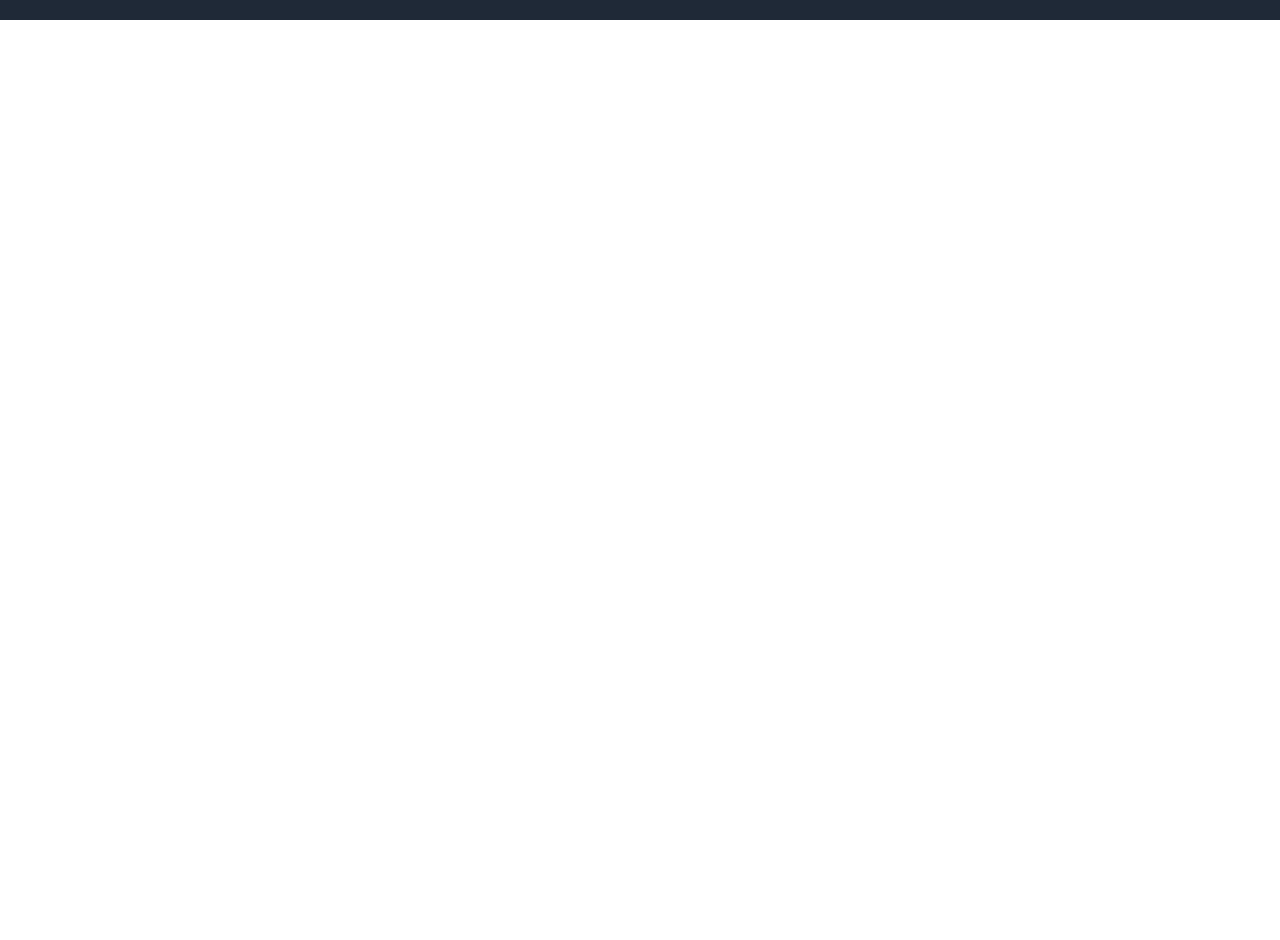
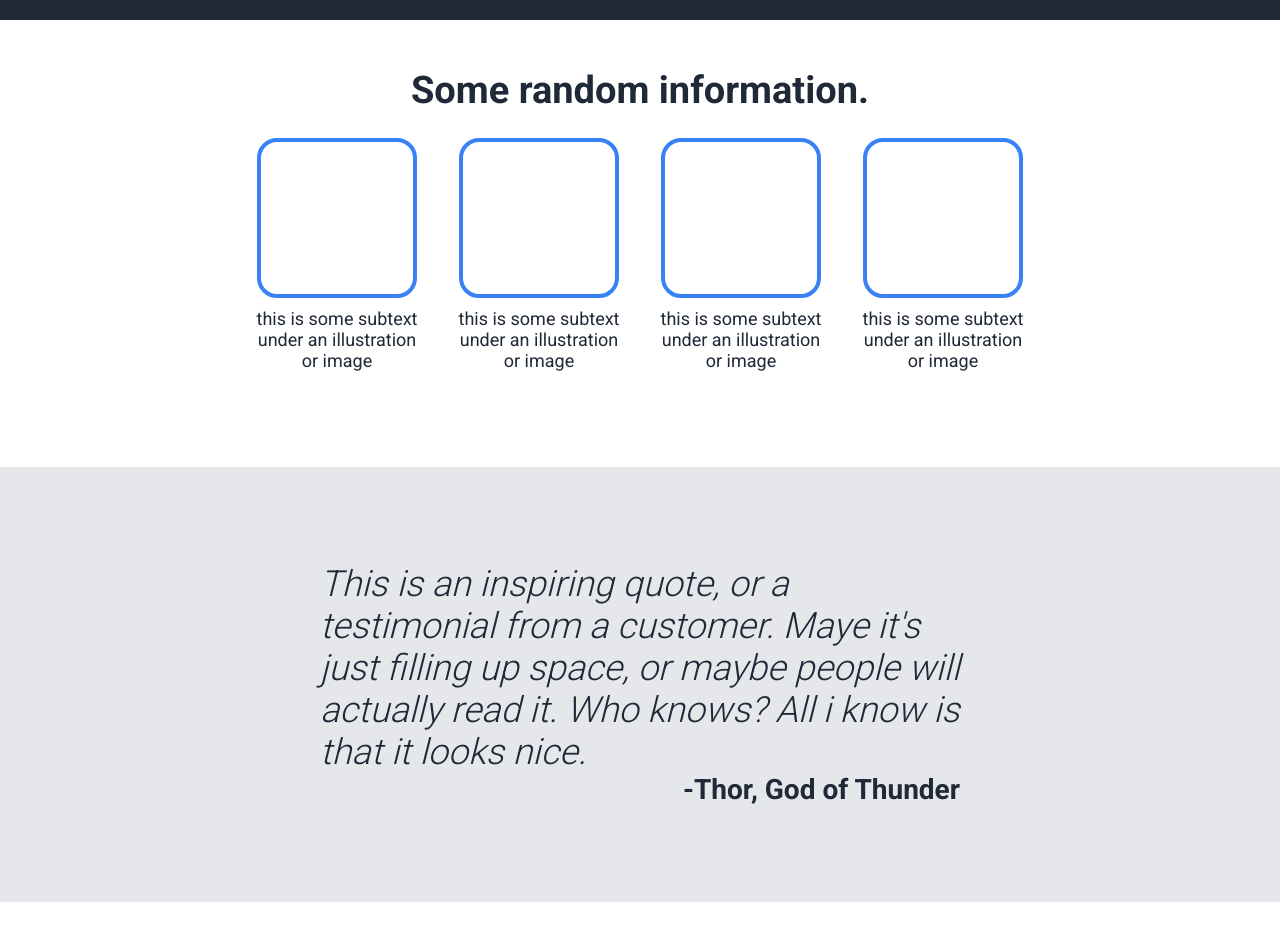
Before and after one commit to Heizahn/odin-landing-page, a plain HTML site: page index.html in a window 1280 px wide. Shown: the part 520-1460 px from the top of the page. Before the commit the page ends 800 px from the top, so only its background shows below. Drawn offline with Linux system fonts and the light colour scheme.

Commit message:
create two section in the main, the testimonial and some box whit some subtext for images

```diff
--- a/index.html
+++ b/index.html
@@ -28,5 +28,36 @@
             </div>
         </section>
     </header>
+    <main class="container">
+        <section class="container-section-1">
+            <h1>Some random information.</h1>
+            <div>
+                <article>
+                    <div></div>
+                    <p>this is some subtext under an illustration or image</p>
+                </article>
+                <article>
+                    <div></div>
+                    <p>this is some subtext under an illustration or image</p>
+                </article>
+                <article>
+                    <div></div>
+                    <p>this is some subtext under an illustration or image</p>
+                </article>
+                <article>
+                    <div></div>
+                    <p>this is some subtext under an illustration or image</p>
+                </article>
+            </div>
+        </section>
+        <section class="container-section-2">
+            <div>
+                <em>This is an inspiring quote, or a testimonial from a customer. Maye it's just filling up space, or maybe people will actually read it. Who knows? All i know is that it looks nice.</em>
+            </div>
+            <div class="autograph">
+                <strong>-Thor, God of Thunder</strong>
+            </div>
+        </section>
+    </main>
 </body>
 </html>
--- a/style.css
+++ b/style.css
@@ -1,29 +1,30 @@
 @import url('https://fonts.googleapis.com/css2?family=Roboto:wght@300;400;700;900&display=swap');
 
-*{
+* {
     margin: 0;
     padding: 0;
     box-sizing: border-box;
     font-family: 'Roboto', sans-serif;
 }
 
-.header{
+.header {
     background-color: #1f2937;
     padding: 0 12rem;
     color: #f9faf8;
 }
-.header .navbar{
+
+.header .navbar {
     display: flex;
     justify-content: space-between;
     padding-top: 20px;
 }
 
-.header .navbar .logo{
+.header .navbar .logo {
     font-size: 24px;
     font-weight: 900;
 }
 
-.header .navbar .links{
+.header .navbar .links {
     display: flex;
     gap: 20px;
     text-decoration: none;
@@ -35,13 +36,13 @@
     margin-bottom: 5rem;
 }
 
-.header .navbar .links li:hover{
+.header .navbar .links li:hover {
     cursor: pointer;
     color: blueviolet;
 }
 
 
-.header .section-in-header{
+.header .section-in-header {
     display: flex;
     justify-content: space-between;
     align-items: center;
@@ -49,23 +50,23 @@
 }
 
 
-.header .section-in-header div{
+.header .section-in-header div {
     margin-top: 3rem;
     width: 50%;
 }
 
-.header .section-in-header .section-1 h1{
+.header .section-in-header .section-1 h1 {
     font-size: 48px;
 }
 
-.header .section-in-header .section-1 p{
+.header .section-in-header .section-1 p {
     font-size: 18px;
     font-weight: 400;
     margin-right: 4rem;
     margin-bottom: 1rem;
 }
 
-.header .section-in-header .section-1 button{
+.header .section-in-header .section-1 button {
     border: none;
     padding: .6rem 2rem;
     background-color: #3882f6;
@@ -76,15 +77,15 @@
     transition: all 0.3s ease;
 }
 
-.header .section-in-header .section-1 button:hover{
+.header .section-in-header .section-1 button:hover {
     cursor: pointer;
 }
 
-.header .section-in-header .section-1 button:active{
+.header .section-in-header .section-1 button:active {
     transform: scale(0.9);
 }
 
-.header .section-in-header .section-2{
+.header .section-in-header .section-2 {
     display: flex;
     justify-content: center;
     align-items: center;
@@ -92,3 +93,65 @@
     height: 243px;
     font-size: 18px;
 }
+
+.container .container-section-1 {
+    padding: 3rem 12rem;
+    display: flex;
+    flex-direction: column;
+    align-items: center;
+    justify-content: center;
+}
+
+.container .container-section-1 h1 {
+    font-size: 38px;
+    color: #1f2937;
+}
+
+.container .container-section-1 div {
+    display: flex;
+    margin-top: .8rem;
+    gap: 2rem;
+}
+
+.container .container-section-1 div article {
+    width: 170px;
+    display: flex;
+    flex-direction: column;
+    justify-content: center;
+    align-items: center;
+    text-align: center;
+    gap: 10px;
+    font-size: 18px;
+    color: #1f2937;
+}
+
+.container .container-section-1 div article div {
+    width: 160px;
+    height: 160px;
+    border-radius: 20px;
+    border: #3882f6 4px solid;
+}
+
+.container .container-section-2 {
+    margin: 3rem 0;
+    padding: 6rem 20rem;
+    background-color: #e5e7eb;
+    width: 100%;
+    color: #1f2937;
+}
+
+.container .container-section-2 em {
+    font-size: 36px;
+    font-weight: 300;
+}
+
+.container .container-section-2 strong {
+    font-size: 28px;
+    font-weight: 700;
+
+}
+
+.container .container-section-2 .autograph{
+    display: flex;
+    justify-content: end;
+}
```
